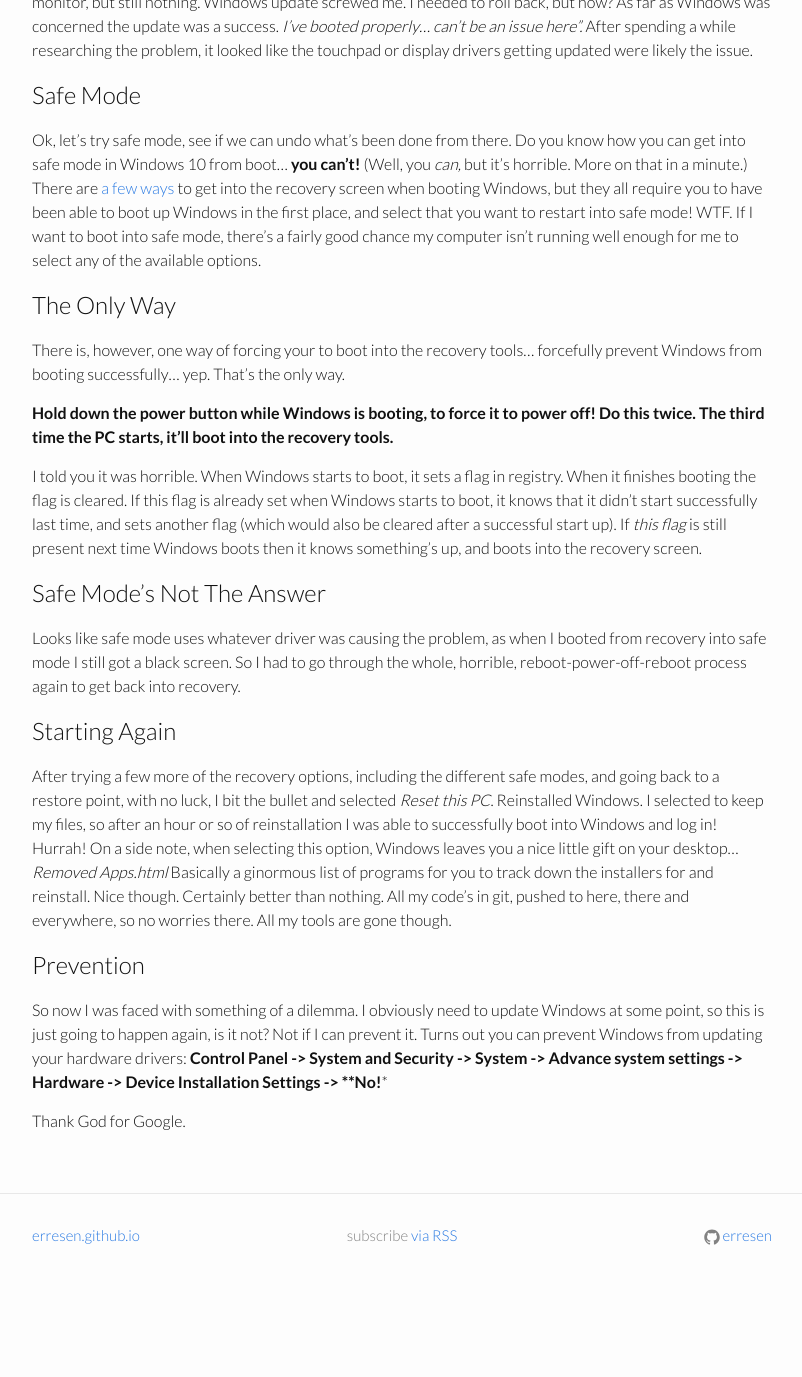
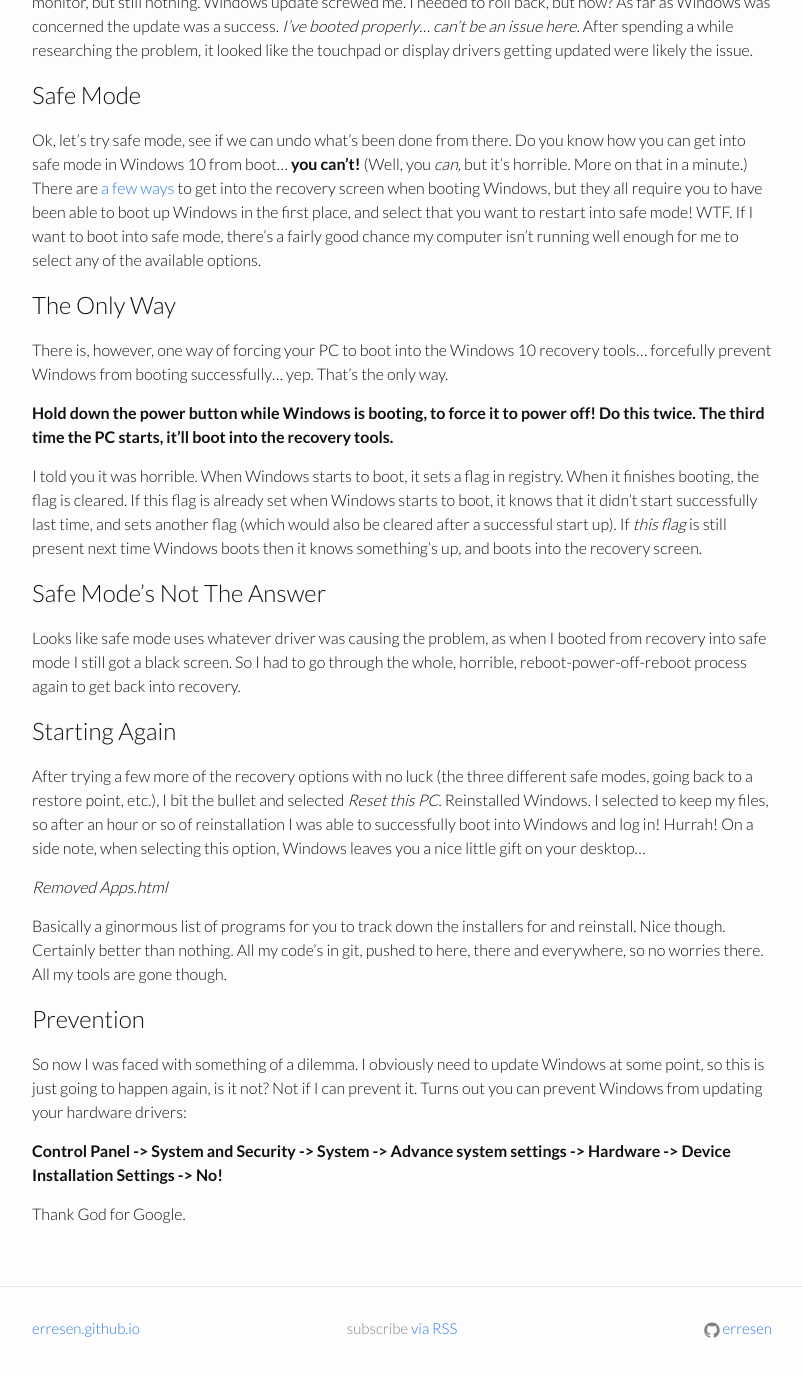
Before and after one commit to erresen/erresen.github.io, a Jekyll site: the page built from _posts/2016-09-01-safe-mode.md, in a window 1280 px wide and 1400 px high, scrolled down 417 px. Shown: the top 1377 px of the window, without its empty margins (238-1040 px from the left). Built offline with Jekyll 4.4.1, drawn with Linux system fonts in a browser that asks for light colours; nearby versions of some CDN libraries; comment, search, counter and statistics services are not loaded; before the commit the page ends 1724 px from its top, so only the background shows below that.

Commit message:
typos etc

```diff
--- a/_posts/2016-09-01-safe-mode.md
+++ b/_posts/2016-09-01-safe-mode.md
@@ -8,29 +8,33 @@
 
 # Windows Update Screwed Me
 Keeping Windows up to date is normally a good idea. Keeps your system secure and blah, blah, blah...
-Not such a good idea if you have a Lenovo X1 Carbon. I dutifully installed a recent update to have my laptop restart into a black screen. Computer on and apparently at the lock screen, but no display. Tried plugging in an external monitor, but still nothing. Windows update screwed me. I needed to roll back, but how? As far as Windows was concerned the update was a success. *I've booted properly... can't be an issue here".* After spending a while researching the problem, it looked like the touchpad or display drivers getting updated were likely the issue.
+Not such a good idea if you have a Lenovo X1 Carbon. I dutifully installed a recent update to have my laptop restart into a black screen. Computer on and apparently at the lock screen, but no display. Tried plugging in an external monitor, but still nothing. Windows update screwed me. I needed to roll back, but how? As far as Windows was concerned the update was a success. *I've booted properly... can't be an issue here.* After spending a while researching the problem, it looked like the touchpad or display drivers getting updated were likely the issue.
 
 # Safe Mode
 [safe-mode]: http://www.digitalcitizen.life/4-ways-boot-safe-mode-windows-10
 Ok, let's try safe mode, see if we can undo what's been done from there. Do you know how you can get into safe mode in Windows 10 from boot... **you can't!** (Well, you *can,* but it's horrible. More on that in a minute.) There are [a few ways][safe-mode] to get into the recovery screen when booting Windows, but they all require you to have been able to boot up Windows in the first place, and select that you want to restart into safe mode! WTF. If I want to boot into safe mode, there's a fairly good chance my computer isn't running well enough for me to select any of the available options.
 
 # The Only Way
-There is, however, one way of forcing your to boot into the recovery tools... forcefully prevent Windows from booting successfully... yep. That's the only way.
+There is, however, one way of forcing your PC to boot into the Windows 10 recovery tools... forcefully prevent Windows from booting successfully... yep. That's the only way.
 
 **Hold down the power button while Windows is booting, to force it to power off! Do this twice. The third time the PC starts, it'll boot into the recovery tools.**
 
-I told you it was horrible. When Windows starts to boot, it sets a flag in registry. When it finishes booting the flag is cleared. If this flag is already set when Windows starts to boot, it knows that it didn't start successfully last time, and sets another flag (which would also be cleared after a successful start up). If *this flag* is still present next time Windows boots then it knows something's up, and boots into the recovery screen.
+I told you it was horrible. When Windows starts to boot, it sets a flag in registry. When it finishes booting, the flag is cleared. If this flag is already set when Windows starts to boot, it knows that it didn't start successfully last time, and sets another flag (which would also be cleared after a successful start up). If *this flag* is still present next time Windows boots then it knows something's up, and boots into the recovery screen.
 
 # Safe Mode's Not The Answer
 Looks like safe mode uses whatever driver was causing the problem, as when I booted from recovery into safe mode I still got a black screen. So I had to go through the whole, horrible, reboot-power-off-reboot process again to get back into recovery.
 
 # Starting Again
-After trying a few more of the recovery options, including the different safe modes, and going back to a restore point, with no luck, I bit the bullet and selected *Reset this PC*. Reinstalled Windows. I selected to keep my files, so after an hour or so of reinstallation I was able to successfully boot into Windows and log in! Hurrah!
-On a side note, when selecting this option, Windows leaves you a nice little gift on your desktop... *Removed Apps.html*
+After trying a few more of the recovery options with no luck (the three different safe modes, going back to a restore point, etc.), I bit the bullet and selected *Reset this PC*. Reinstalled Windows. I selected to keep my files, so after an hour or so of reinstallation I was able to successfully boot into Windows and log in! Hurrah!
+On a side note, when selecting this option, Windows leaves you a nice little gift on your desktop...
+
+*Removed Apps.html*
+
 Basically a ginormous list of programs for you to track down the installers for and reinstall. Nice though. Certainly better than nothing. All my code's in git, pushed to here, there and everywhere, so no worries there. All my tools are gone though.
 
 # Prevention
 So now I was faced with something of a dilemma. I obviously need to update Windows at some point, so this is just going to happen again, is it not? Not if I can prevent it. Turns out you can prevent Windows from updating your hardware drivers:
-**Control Panel -> System and Security -> System -> Advance system settings -> Hardware -> Device Installation Settings -> **No!***
+
+**Control Panel -> System and Security -> System -> Advance system settings -> Hardware -> Device Installation Settings -> No!**
 
 Thank God for Google.
```
